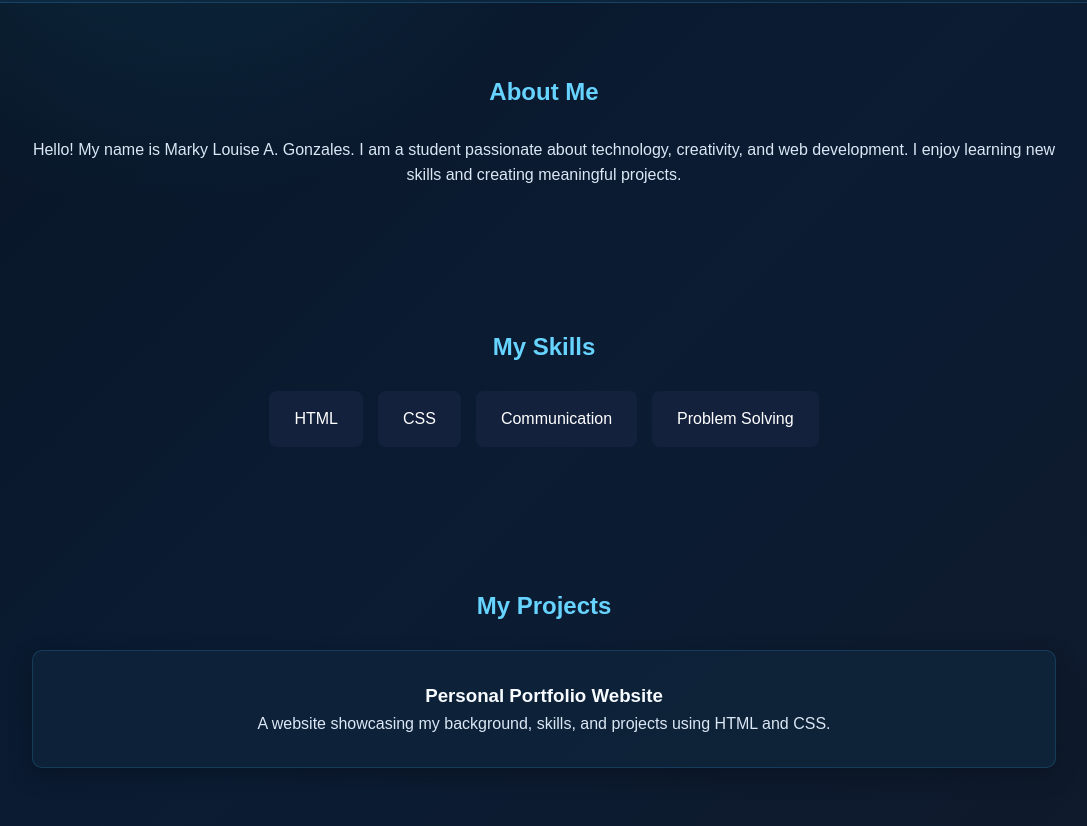
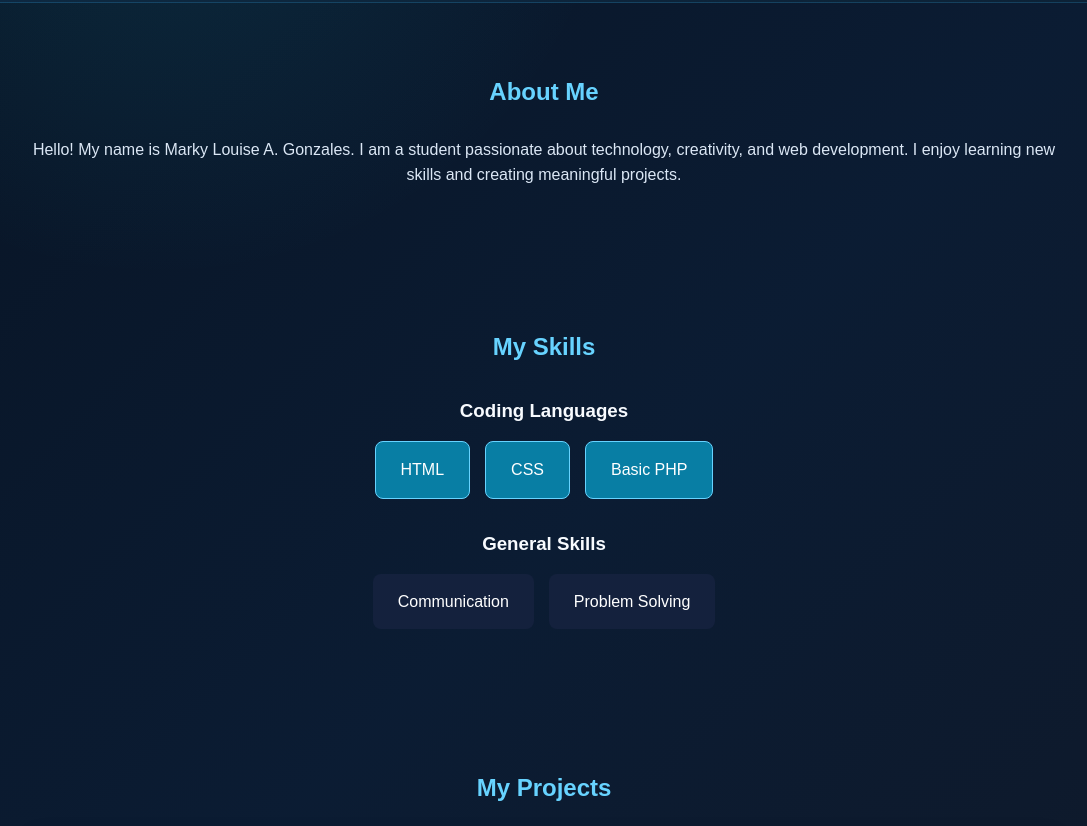
Before and after one commit to markylouiseg-ai/Gonzales-Project-1, a plain HTML site: page index.html in a window 1280 px wide. Shown: the part 575-1401 px from the top of the page, without its empty margins (96-1183 px from the left). Drawn offline with Linux system fonts and the light colour scheme.

Commit message:
Add Coding Languages

```diff
--- a/index.html
+++ b/index.html
@@ -35,7 +35,7 @@
     </section>
 
     <section id="about">
-        <h2>About Me</h2
+        <h2>About Me</h2>
         <p>
             Hello! My name is Marky Louise A. Gonzales. I am a student
             passionate about technology, creativity, and
@@ -46,11 +46,20 @@
 
     <section id="skills">
         <h2>My Skills</h2>
-        <div class="skills-container">
-            <div class="skill">HTML</div>
-            <div class="skill">CSS</div>
-            <div class="skill">Communication</div>
-            <div class="skill">Problem Solving</div>
+        <div class="skill-group">
+            <h3>Coding Languages</h3>
+            <div class="skills-container">
+                <div class="skill language">HTML</div>
+                <div class="skill language">CSS</div>
+                <div class="skill language">Basic PHP</div>
+            </div>
+        </div>
+        <div class="skill-group">
+            <h3>General Skills</h3>
+            <div class="skills-container">
+                <div class="skill">Communication</div>
+                <div class="skill">Problem Solving</div>
+            </div>
         </div>
     </section>
 
--- a/styles/style.css
+++ b/styles/style.css
@@ -108,6 +108,20 @@ section h2 {
     border-radius: 8px;
 }
 
+.skill-group {
+    margin: 30px auto 0;
+}
+
+.skill-group h3 {
+    margin-bottom: 15px;
+    color: #f8fbff;
+}
+
+.skill.language {
+    background: #087ea4;
+    border: 1px solid #67d3ff;
+}
+
 .project-card {
     background: rgba(15, 35, 58, 0.92);
     color: #dbe7f5;
```
